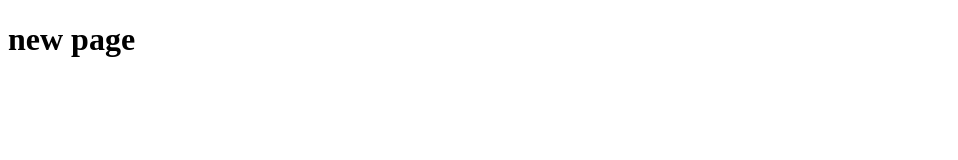
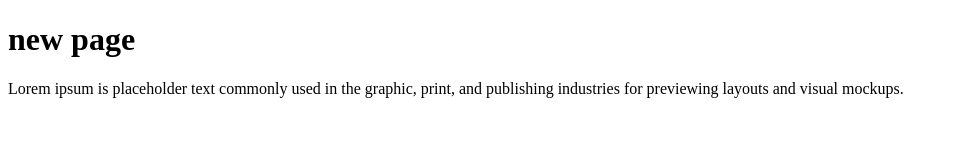
Before and after one commit to sachin4169/git_practice, a plain HTML site: page new.html in a window 1280 px wide. Shown: the whole page, without its empty margins (0-958 px from the left). Drawn offline with Linux system fonts and the light colour scheme.

Commit message:
change in new file

```diff
--- a/new.html
+++ b/new.html
@@ -8,5 +8,6 @@
 </head>
 <body>
     <h1>new page</h1>
+    <p>Lorem ipsum is placeholder text commonly used in the graphic, print, and publishing industries for previewing layouts and visual mockups.</p>
 </body>
 </html>
```
